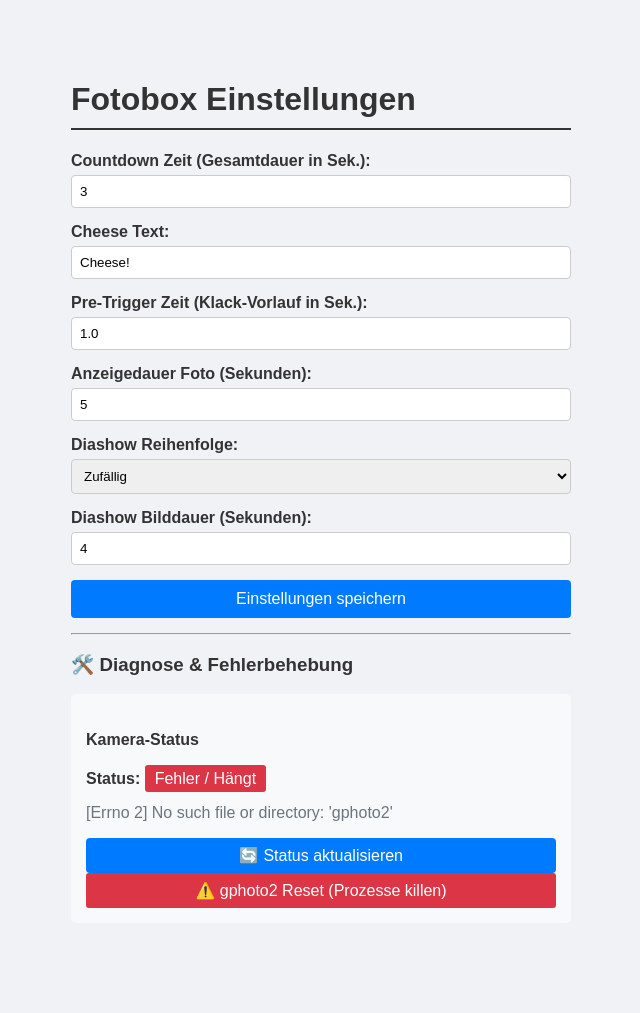
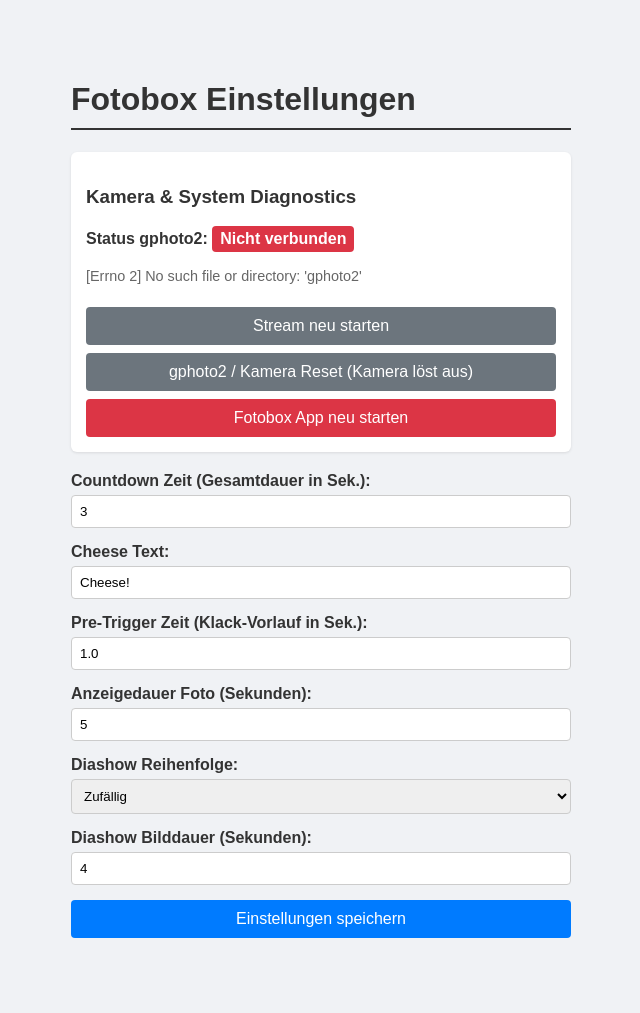
Before and after one commit to quiiiebong/photobox, a Flask app: page /admin in a window 1280 px wide. Shown: the whole page, without its empty margins (319-959 px from the left). Before the commit the page ends 908 px from the top, so only its background shows below. Run offline with Flask 3, Linux system fonts and the light colour scheme.

Commit message:
fix watchdog and reset

```diff
--- a/templates/admin.html
+++ b/templates/admin.html
@@ -11,11 +11,29 @@
         input, select { width: 100%; padding: 8px; box-sizing: border-box; border: 1px solid #ccc; border-radius: 4px; }
         button { background: #007bff; color: white; padding: 10px 15px; border: none; border-radius: 4px; cursor: pointer; width: 100%; font-size: 16px; }
         button:hover { background: #0056b3; }
+        .admin-card { background: white; padding: 15px; border-radius: 6px; margin-bottom: 20px; box-shadow: 0 1px 3px rgba(0,0,0,0.1); }
+        .btn-sec { background: #6c757d; margin-top: 8px; }
+        .btn-sec:hover { background: #5a6268; }
+        .btn-danger { background: #dc3545; margin-top: 8px; }
+        .btn-danger:hover { background: #bd2130; }
+        .status-badge { display: inline-block; padding: 4px 8px; border-radius: 4px; font-weight: bold; color: white; }
+        .status-online { background: #28a745; }
+        .status-offline { background: #dc3545; }
         #msg { margin-top: 15px; font-weight: bold; text-align: center; color: green; }
     </style>
 </head>
 <body>
     <h1>Fotobox Einstellungen</h1>
+
+    <div class="admin-card">
+        <h3>Kamera & System Diagnostics</h3>
+        <p><strong>Status gphoto2:</strong> <span id="camStatus" class="status-badge status-offline">Prüfe...</span></p>
+        <p id="camDetails" style="font-size: 0.9em; color: #666;"></p>
+        <button type="button" class="btn-sec" onclick="callApi('/api/restart_stream')">Stream neu starten</button>
+        <button type="button" class="btn-sec" onclick="callApi('/api/restart_gphoto')">gphoto2 / Kamera Reset (Kamera löst aus)</button>
+        <button type="button" class="btn-danger" onclick="callApi('/api/restart_app')">Fotobox App neu starten</button>
+    </div>
+
     <form id="configForm">
         <div class="form-group">
             <label>Countdown Zeit (Gesamtdauer in Sek.):</label>
@@ -47,7 +65,30 @@
         <button type="submit">Einstellungen speichern</button>
     </form>
     <div id="msg"></div>
+
     <script>
+        function checkCamera() {
+            fetch('/api/camera_status')
+            .then(res => res.json())
+            .then(data => {
+                const badge = document.getElementById('camStatus');
+                badge.className = 'status-badge ' + (data.connected ? 'status-online' : 'status-offline');
+                badge.innerText = data.connected ? 'Verbunden' : 'Nicht verbunden';
+                document.getElementById('camDetails').innerText = data.details;
+            }).catch(() => {
+                document.getElementById('camStatus').innerText = 'Fehler';
+            });
+        }
+
+        function callApi(url) {
+            fetch(url, { method: 'POST' })
+            .then(res => res.json())
+            .then(data => { alert(data.message); setTimeout(checkCamera, 1500); });
+        }
+
+        checkCamera();
+        setInterval(checkCamera, 10000);
+
         document.getElementById('configForm').addEventListener('submit', function(e) {
             e.preventDefault();
             fetch('/save_settings', { method: 'POST', body: new FormData(this) })
@@ -59,83 +100,5 @@
             });
         });
     </script>
-<hr>
-<h3>🛠️ Diagnose & Fehlerbehebung</h3>
-
-<div style="background-color: #f8f9fa; padding: 15px; border-radius: 5px; margin-bottom: 20px;">
-    <h4>Kamera-Status</h4>
-    <p>
-        <strong>Status:</strong>
-        <span id="cam-status-badge" style="padding: 5px 10px; border-radius: 3px; background-color: #ffc107; color: #000;">
-            Wird geprüft...
-        </span>
-    </p>
-    <p id="cam-details" style="color: #6c757d;">Frage gphoto2 ab...</p>
-
-    <button onclick="checkCameraStatus()" style="padding: 8px 15px; margin-right: 10px;">🔄 Status aktualisieren</button>
-    <button onclick="resetCamera()" style="padding: 8px 15px; background-color: #dc3545; color: white; border: none; border-radius: 3px;">
-        ⚠️ gphoto2 Reset (Prozesse killen)
-    </button>
-</div>
-
-<script>
-// Funktion zum Abfragen des Status
-function checkCameraStatus() {
-    const badge = document.getElementById('cam-status-badge');
-    const details = document.getElementById('cam-details');
-
-    badge.style.backgroundColor = '#ffc107';
-    badge.style.color = '#000';
-    badge.innerText = 'Wird geprüft...';
-    details.innerText = 'Bitte warten...';
-
-    fetch('/api/camera_status')
-        .then(response => response.json())
-        .then(data => {
-            if (data.status === 'connected') {
-                badge.style.backgroundColor = '#28a745';
-                badge.style.color = '#fff';
-                badge.innerText = 'Verbunden';
-            } else if (data.status === 'disconnected') {
-                badge.style.backgroundColor = '#6c757d';
-                badge.style.color = '#fff';
-                badge.innerText = 'Nicht verbunden';
-            } else {
-                badge.style.backgroundColor = '#dc3545';
-                badge.style.color = '#fff';
-                badge.innerText = 'Fehler / Hängt';
-            }
-            details.innerText = data.details;
-        })
-        .catch(error => {
-            badge.style.backgroundColor = '#dc3545';
-            badge.innerText = 'Netzwerkfehler';
-            details.innerText = error;
-        });
-}
-
-// Funktion zum Zurücksetzen (Prozesse killen)
-function resetCamera() {
-    if(!confirm("Möchtest du wirklich alle gphoto2 Prozesse beenden? Dies löst Blockaden, bricht aber eventuell laufende Übertragungen ab.")) {
-        return;
-    }
-
-    fetch('/api/camera_reset', { method: 'POST' })
-        .then(response => response.json())
-        .then(data => {
-            alert(data.message);
-            // Nach dem Reset direkt den Status neu prüfen
-            setTimeout(checkCameraStatus, 1000);
-        })
-        .catch(error => {
-            alert('Fehler beim Reset: ' + error);
-        });
-}
-
-// Beim Laden der Seite sofort den Status prüfen
-document.addEventListener("DOMContentLoaded", function() {
-    checkCameraStatus();
-});
-</script>
 </body>
 </html>
```
